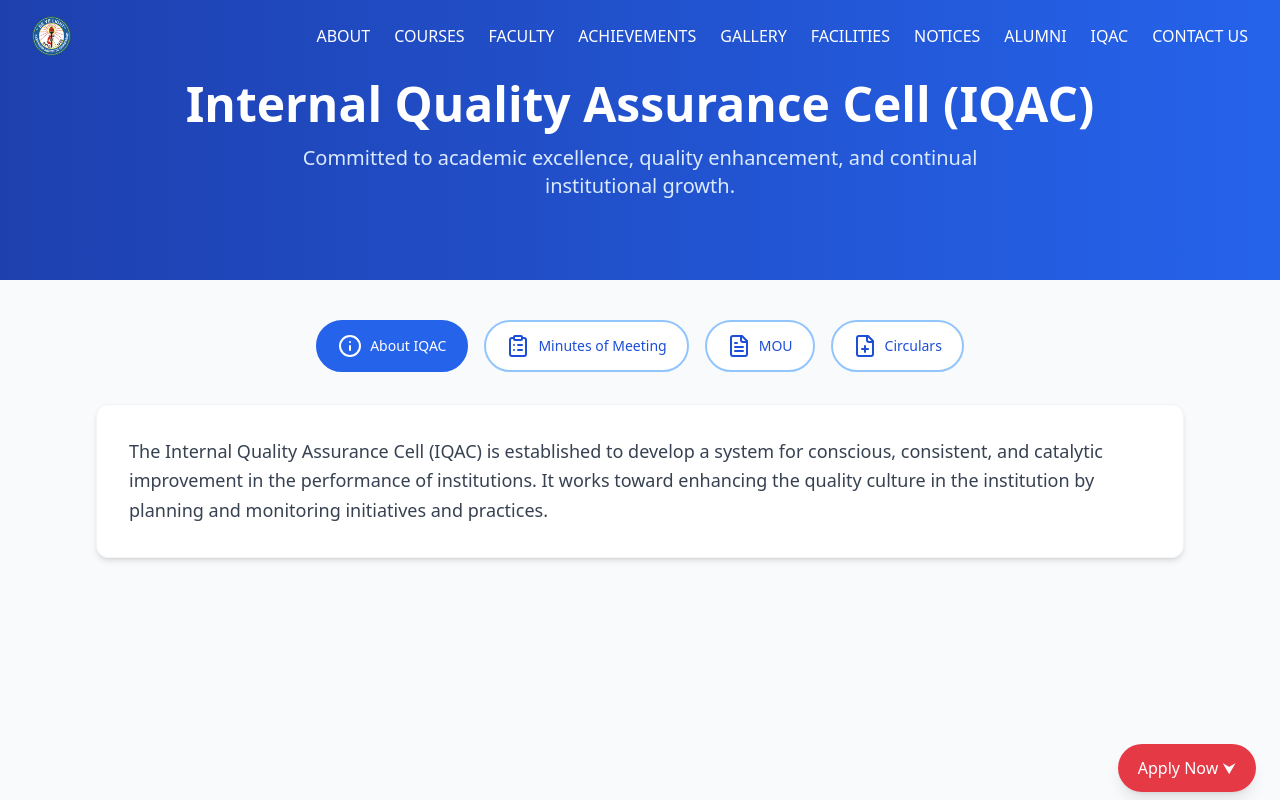
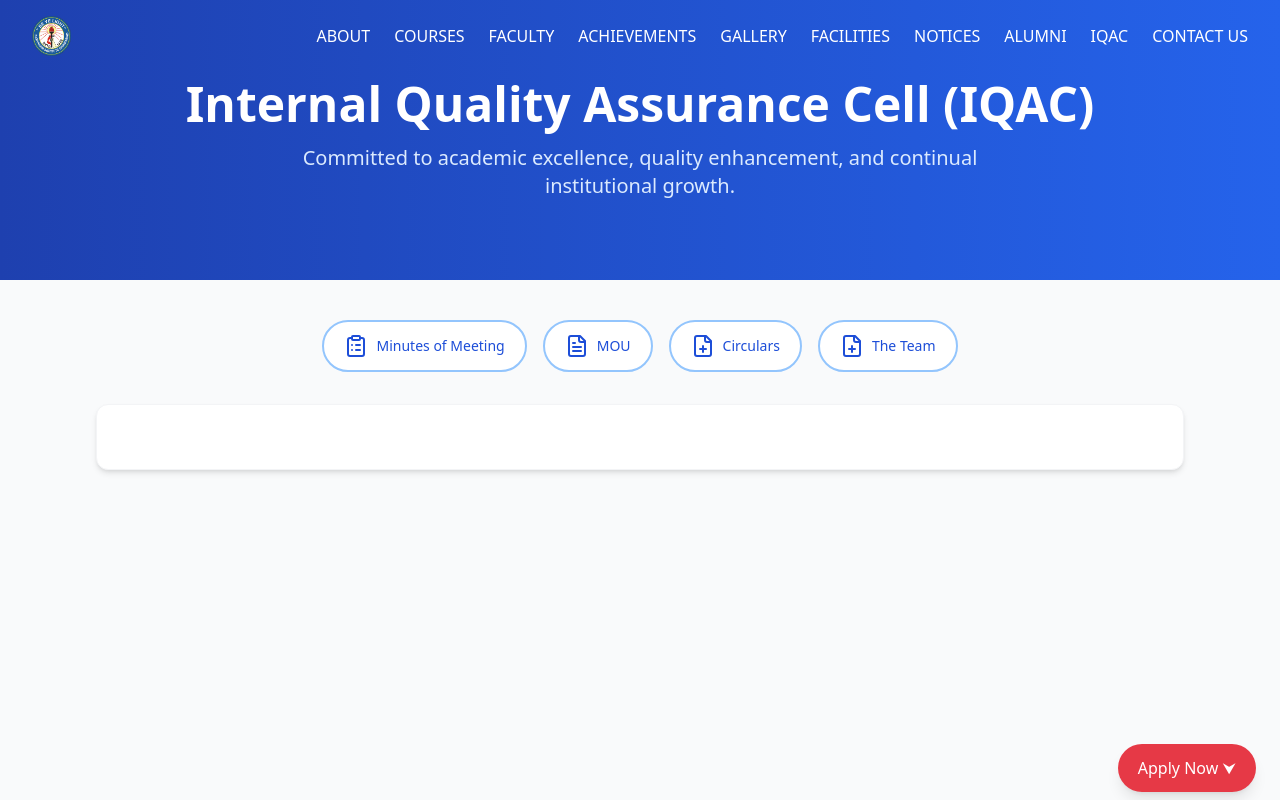
Before and after one commit to ishmalik12/College_website, a React (Vite) app in the folder Frontend/: page /internal-quality-assessment-control in a window 1280 px wide. Shown: the top 800 px of the page. Built offline with nearby package versions, Linux system fonts and the light colour scheme; a web font is replaced by a local one.

Commit message:
mod-frontend-backend

```diff
--- a/Frontend/src/App.jsx
+++ b/Frontend/src/App.jsx
@@ -18,7 +18,7 @@ import TeacherApplicationModal from "./pages/TeacherApplicationForm";
 import StudentApplicationModal from "./pages/StudentApplicationForm";
 import AlumniFormPage from "./pages/AluminiForm";
 import AdminApp from "./admin/AdminApp";
-import InternalQualityAssessment from "./components/InternalQualityAssessment"; // Adjust path if needed
+import InternalQualityAssessment from "./components/InternalQualityAssessment";
 
 
 // ✅ Wrapper to use `useLocation` with Router
@@ -56,7 +56,7 @@ function App() {
           <Route path="/facilities" element={<Facilities />} />
           <Route path="/apply-alumni" element={<AlumniFormPage />} />
           <Route path="/admin/*" element={<AdminApp />} />
-<Route path="/internal-quality-assessment-control" element={<InternalQualityAssessment />} />
+          <Route path="/internal-quality-assessment-control" element={<InternalQualityAssessment />} />
 
         </Routes>
       </main>
--- a/Frontend/src/components/InternalQualityAssessment.jsx
+++ b/Frontend/src/components/InternalQualityAssessment.jsx
@@ -1,116 +1,3 @@
-// import React, { useState } from "react";
-// import { FileText, FileCheck2, ChevronDown, ChevronUp } from "lucide-react";
-
-// const iqacData = {
-//   minutes: [
-//     {
-//       title: "IQAC Meeting - January 2024",
-//       link: "#",
-//     },
-//     {
-//       title: "IQAC Meeting - October 2023",
-//       link: "#",
-//     },
-//     {
-//       title: "IQAC Meeting - July 2023",
-//       link: "#",
-//     },
-//   ],
-//   mouCirculars: [
-//     {
-//       title: "MoU with XYZ University - 2023",
-//       link: "#",
-//     },
-//     {
-//       title: "Circular: Internal Review Process - Feb 2024",
-//       link: "#",
-//     },
-//     {
-//       title: "MoU with ABC Institution - 2022",
-//       link: "#",
-//     },
-//   ],
-// };
-
-// const Section = ({ title, icon: Icon, items }) => {
-//   const [open, setOpen] = useState(true);
-
-//   return (
-//     <div className="bg-white rounded-xl shadow-md p-6 mb-6">
-//       <div
-//         className="flex items-center justify-between cursor-pointer"
-//         onClick={() => setOpen(!open)}
-//       >
-//         <div className="flex items-center space-x-3">
-//           <Icon className="w-6 h-6 text-blue-700" />
-//           <h2 className="text-xl font-semibold text-gray-800">{title}</h2>
-//         </div>
-//         {open ? <ChevronUp className="text-blue-700" /> : <ChevronDown className="text-blue-700" />}
-//       </div>
-//       {open && (
-//         <ul className="mt-4 space-y-3">
-//           {items.map((item, index) => (
-//             <li key={index}>
-//               <a
-//                 href={item.link}
-//                 target="_blank"
-//                 rel="noopener noreferrer"
-//                 className="text-blue-600 hover:underline text-base flex items-center"
-//               >
-//                 <FileCheck2 className="w-4 h-4 mr-2 text-blue-500" />
-//                 {item.title}
-//               </a>
-//             </li>
-//           ))}
-//         </ul>
-//       )}
-//     </div>
-//   );
-// };
-
-// const HeaderSection = () => (
-//   <div className="relative bg-gradient-to-br from-blue-900 to-blue-700 py-16 px-6 rounded-xl shadow-lg text-white mb-10">
-//     <div className="max-w-5xl mx-auto text-center">
-//       <h1 className="text-4xl md:text-5xl font-bold mb-4">
-//         Internal Quality Assurance Cell (IQAC)
-//       </h1>
-//       <p className="text-lg md:text-xl max-w-3xl mx-auto text-blue-100">
-//         Committed to academic excellence, quality enhancement, and continual institutional growth.
-//       </p>
-//     </div>
-
-//     {/* Optional SVG wave */}
-//     <div className="absolute bottom-0 left-0 w-full overflow-hidden leading-none rotate-180">
-//       <svg viewBox="0 0 1200 120" preserveAspectRatio="none" className="w-full h-12 fill-gray-50">
-//         <path d="M0,0V46.29c47.62,22,103.65,29.05,158,17.57..." />
-//       </svg>
-//     </div>
-//   </div>
-// );
-
-// const IQACPage = () => {
-//   return (
-//     <div className="bg-gray-50 min-h-screen py-10 px-4 md:px-10">
-//       <HeaderSection />
-
-//       <div className="max-w-5xl mx-auto">
-//         <Section
-//           title="Minutes of Meetings"
-//           icon={FileText}
-//           items={iqacData.minutes}
-//         />
-//         <Section
-//           title="MoU and Circulars"
-//           icon={FileCheck2}
-//           items={iqacData.mouCirculars}
-//         />
-//       </div>
-//     </div>
-//   );
-// };
-
-// export default IQACPage;
-
 import React, { useState } from "react";
 import {
   FileText,
@@ -139,7 +26,7 @@ const iqacData = {
     { title: "Circular - Quality Improvement Drive", link: "#" },
     { title: "Circular - New Committee Formed", link: "#" },
   ],
-  about: `The Internal Quality Assurance Cell (IQAC) is established to develop a system for conscious, consistent, and catalytic improvement in the performance of institutions. It works toward enhancing the quality culture in the institution by planning and monitoring initiatives and practices.`,
+
 };
 
 // Collapsible Section Component
@@ -203,10 +90,11 @@ const IQAC = () => {
   const [activeTab, setActiveTab] = useState("about");
 
   const tabs = [
-    { id: "about", name: "About IQAC", icon: <Info /> },
     { id: "minutes", name: "Minutes of Meeting", icon: <ClipboardList /> },
     { id: "mou", name: "MOU", icon: <FileText /> },
     { id: "circulars", name: "Circulars", icon: <FilePlus /> },
+    { id: "Team", name: "The Team", icon: <FilePlus /> },
+
   ];
 
   return (
--- a/Frontend/src/components/Navbar.jsx
+++ b/Frontend/src/components/Navbar.jsx
@@ -54,7 +54,7 @@ export default function Navbar() {
            <a href="apply-alumni" className="hover:text-gray-200 uppercase">
             Alumni
           </a>
-          <a href="internal-quality-assessment-" className="hover:text-gray-200 uppercase">
+          <a href="internal-quality-assessment-control" className="hover:text-gray-200 uppercase">
             IQAC
           </a>
           <a href="contact" className="hover:text-gray-200 uppercase">
```
Also changed, not shown: 2 other files (tests, documents, lock files or other folders).
